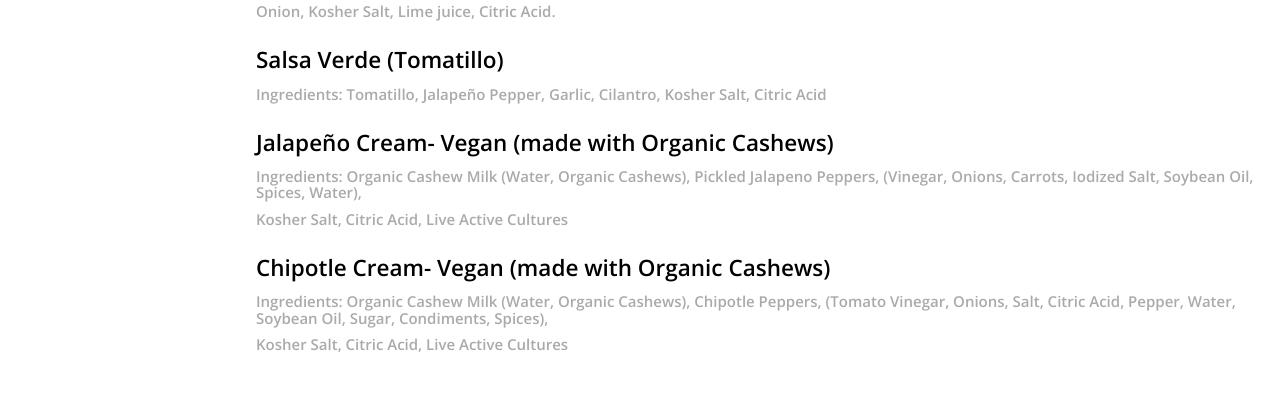
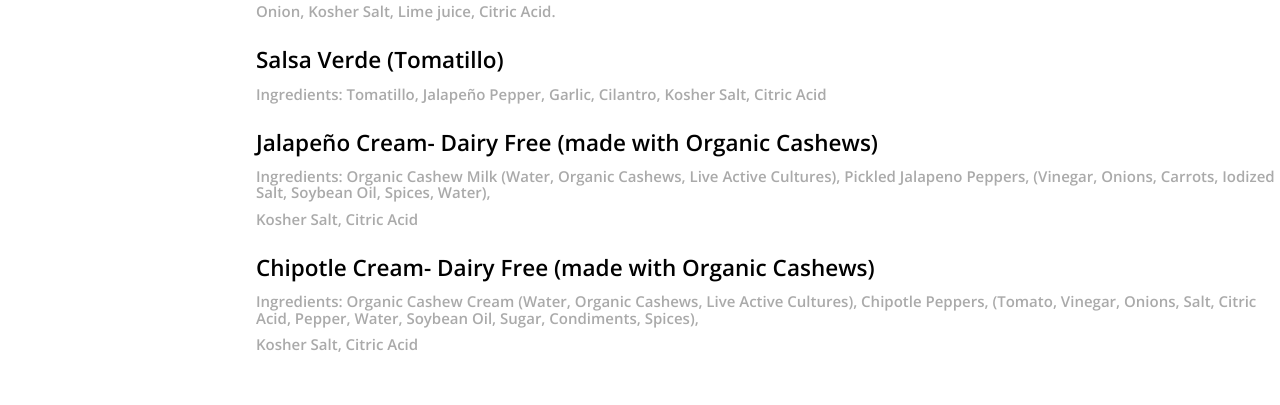
Before and after one commit to ilsilentii/MaxiFoods, a plain HTML site: page index.html in a window 1280 px wide. Shown: the part 4975-5380 px from the top of the page. Drawn offline with nearby package versions, Linux system fonts and the light colour scheme.

Commit message:
Add files via upload

```diff
--- a/index.html
+++ b/index.html
@@ -344,20 +344,20 @@
     </div>
 
     <div style="margin-left:20%; margin-top: 2%;">
-        <p class="p1" style="margin-bottom:1%;">Jalapeño Cream- Vegan (made with Organic Cashews)</p>
+        <p class="p1" style="margin-bottom:1%;">Jalapeño Cream- Dairy Free (made with Organic Cashews)</p>
         <div style="margin-left:71%;margin-top:-3%;"><p class="p1"></p></div>
       <div style="line-height:110%;">
-        <p class="p2 space">Ingredients: Organic Cashew Milk (Water, Organic Cashews), Pickled Jalapeno Peppers, (Vinegar, Onions, Carrots, Iodized Salt, Soybean Oil, Spices, Water),</p>
-        <p class="p2">Kosher Salt, Citric Acid, Live Active Cultures</p>
+        <p class="p2 space">Ingredients: Organic Cashew Milk (Water, Organic Cashews, Live Active Cultures), Pickled Jalapeno Peppers, (Vinegar, Onions, Carrots, Iodized Salt, Soybean Oil, Spices, Water),</p>
+        <p class="p2">Kosher Salt, Citric Acid</p>
       </div>
     </div>
 
     <div style="margin-left:20%; margin-top: 2%;">
-        <p class="p1" style="margin-bottom:1%;">Chipotle Cream- Vegan (made with Organic Cashews)</p>
+        <p class="p1" style="margin-bottom:1%;">Chipotle Cream- Dairy Free (made with Organic Cashews)</p>
         <div style="margin-left:71%;margin-top:-3%;"><p class="p1"></p></div>
       <div style="line-height:110%;">
-        <p class="p2 space">Ingredients: Organic Cashew Milk (Water, Organic Cashews), Chipotle Peppers, (Tomato Vinegar, Onions, Salt, Citric Acid, Pepper, Water, Soybean Oil, Sugar, Condiments, Spices), </p>
-        <p class="p2">Kosher Salt, Citric Acid, Live Active Cultures</p>
+        <p class="p2 space">Ingredients: Organic Cashew Cream (Water, Organic Cashews, Live Active Cultures), Chipotle Peppers, (Tomato, Vinegar, Onions, Salt, Citric Acid, Pepper, Water, Soybean Oil, Sugar, Condiments, Spices), </p>
+        <p class="p2">Kosher Salt, Citric Acid</p>
       </div>
     </div>
 
```
